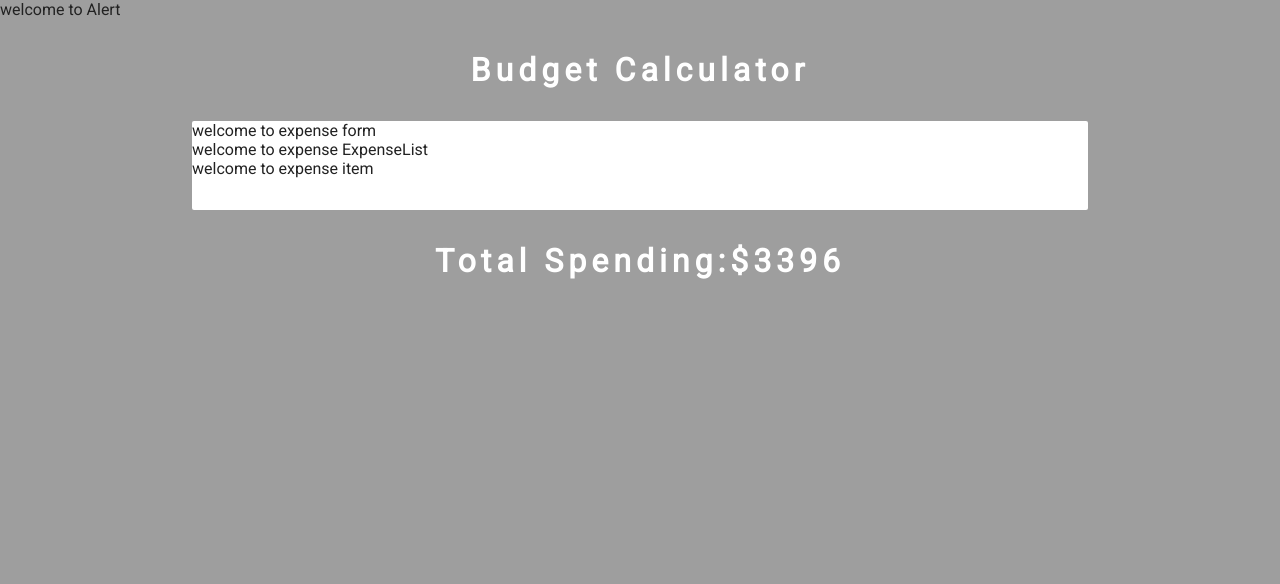
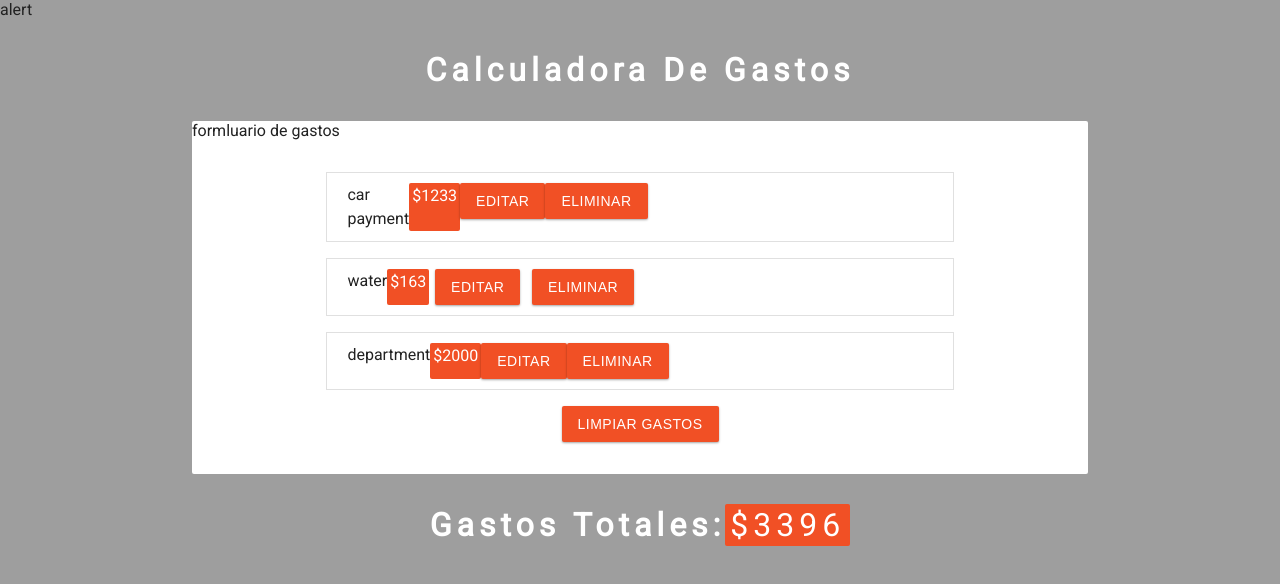
Before and after one commit to ginebras/budget-calculator-hooks, a React (Create React App) app: page / in a window 1280 px wide. Shown: the top 584 px of the page. Built offline with nearby package versions, Linux system fonts and the light colour scheme.

Commit message:
5 files modified

```diff
--- a/src/App.js
+++ b/src/App.js
@@ -19,14 +19,14 @@ function App() {
   return (
     <div>
       <Alert />
-      <h1>Budget calculator</h1>
+      <h1>Calculadora de gastos</h1>
       <main className="App">
         <ExpenseForm />
-        <ExpenseList />
+        <ExpenseList expenses={expenses} />
       </main>
       <h1>
-        Total spending:
-        <span>
+        Gastos totales:
+        <span className="total">
           $
           {expenses.reduce((total, current) => {
             return (total += current.amount);
--- a/src/components/Alert.js
+++ b/src/components/Alert.js
@@ -1,7 +1,7 @@
 import React from 'react';
 
 const Alert = () => {
-  return <div>welcome to Alert</div>;
+  return <div>alert</div>;
 };
 
 export default Alert;
--- a/src/components/ExpenseForm.js
+++ b/src/components/ExpenseForm.js
@@ -1,7 +1,7 @@
 import React from 'react';
 
 const ExpenseForm = () => {
-  return <div>welcome to expense form</div>;
+  return <div>formluario de gastos</div>;
 };
 
 export default ExpenseForm;
--- a/src/components/ExpenseItems.js
+++ b/src/components/ExpenseItems.js
@@ -1,7 +1,18 @@
 import React from 'react';
 
-const ExpenseItems = () => {
-  return <div>welcome to expense item</div>;
+const ExpenseItems = ({ expense }) => {
+  const { id, charge, amount } = expense;
+
+  return (
+    <li className="item">
+      <div className="info">
+        <span className="charge">{charge}</span>
+        <span className="amount">${amount}</span>
+        <button className="btn btn-success">EDITAR</button>
+        <button className="btn btn-danger">ELIMINAR</button>
+      </div>
+    </li>
+  );
 };
 
 export default ExpenseItems;
--- a/src/components/ExpenseList.js
+++ b/src/components/ExpenseList.js
@@ -1,12 +1,17 @@
 import React from 'react';
 import ExpenseItems from './ExpenseItems';
 
-const ExpenseList = () => {
+const ExpenseList = ({ expenses }) => {
   return (
-    <div>
-      welcome to expense ExpenseList
-      <ExpenseItems />
-    </div>
+    <>
+      <ul className="list">
+        {expenses.map((expense) => {
+          return <ExpenseItems key={expense.id} expense={expense} />;
+        })}
+      </ul>
+
+      {expenses.length > 0 && <button className="btn">Limpiar gastos</button>}
+    </>
   );
 };
 
```
